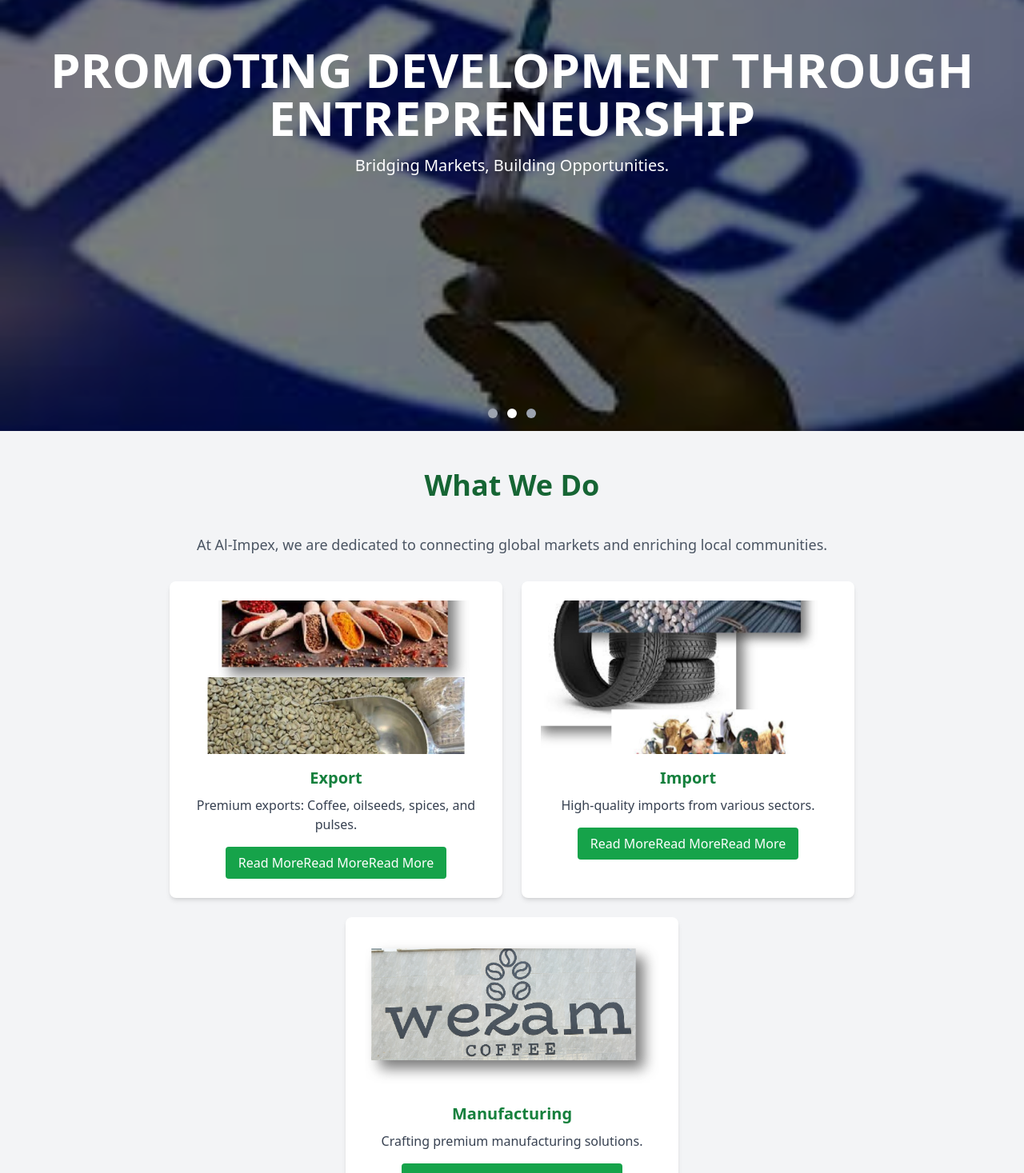
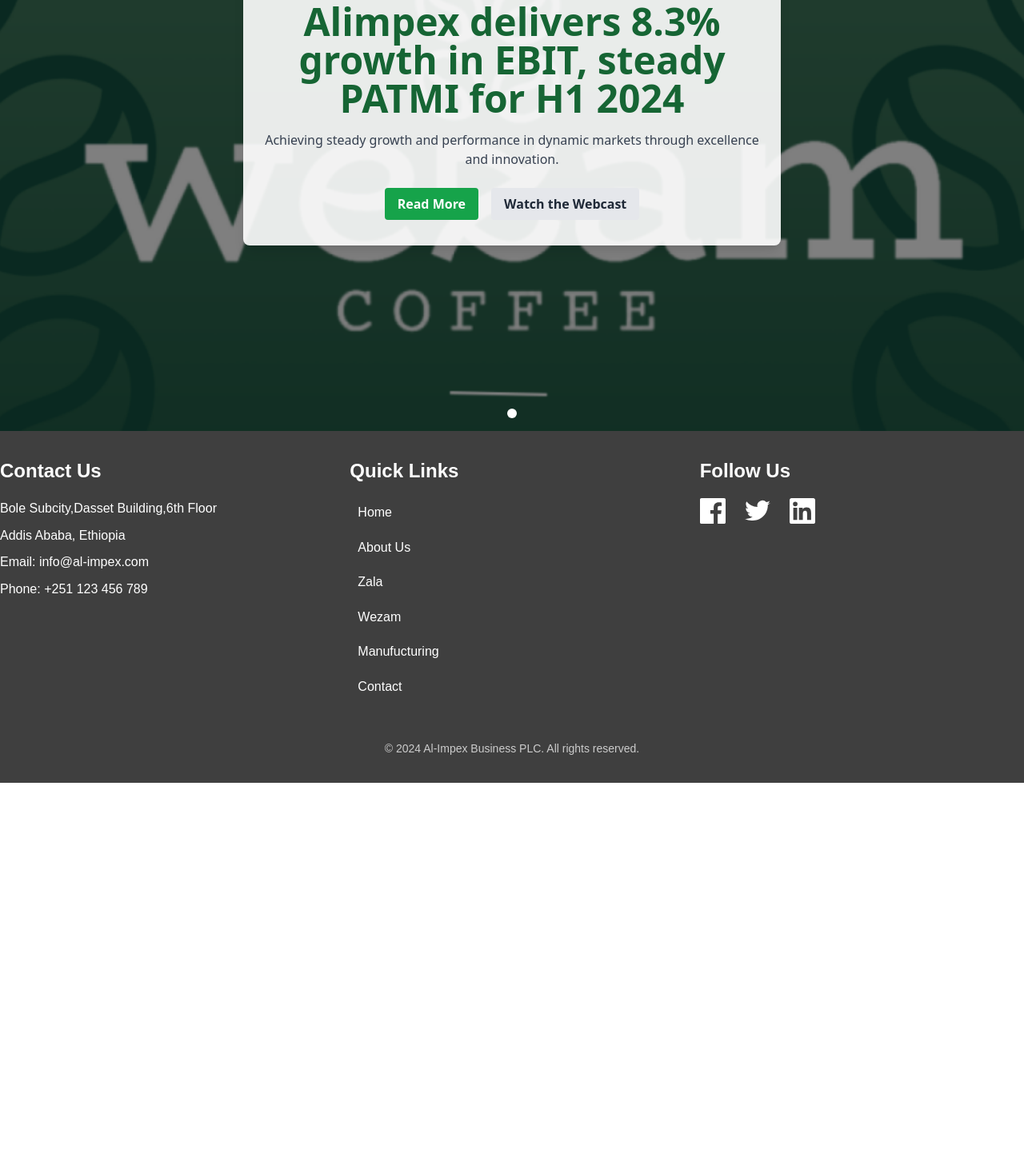
Before and after one commit to TsionFitsum/Al-Im-website, a React (Create React App) app: page / in a window 1280 px wide. Shown: the part 425-1892 px from the top of the page at 80% size. After the commit the page ends 1404 px from the top, so only its background shows below. Built offline with nearby package versions, Linux system fonts and the light colour scheme.

Commit message:
committttee

```diff
--- a/src/Components/Pages/Home.js
+++ b/src/Components/Pages/Home.js
@@ -1,42 +1,22 @@
 import React, { useState, useEffect } from 'react';
-
 import image3 from '../logo/Wezzam.png';
 
-import image7 from '../logo/medicine.jpeg';
-
-
-import image11 from '../logo/Wezam.png';
-import brand1 from '../logo/amce.jpeg';
-import importt from '../logo/import.jpg';
-import exportt from '../logo/export.jpg';
-import logo from '../logo/al-impexLogo.jpg';
-
 const Home = () => {
-  const images = [image3, image7, image11];
+  const images = [image3];
   const [currentImageIndex, setCurrentImageIndex] = useState(0);
-
-  const [showMoreCard1, setShowMoreCard1] = useState(false);
-  const [showMoreCard2, setShowMoreCard2] = useState(false);
-  const [showMoreCard3, setShowMoreCard3] = useState(false);
 
   useEffect(() => {
     const interval = setInterval(() => {
       setCurrentImageIndex((prevIndex) => (prevIndex + 1) % images.length);
-    }, 3000);
+    }, 5000);
     return () => clearInterval(interval);
   }, []);
-
-  const handleReadMore = (card) => {
-    if (card === 1) setShowMoreCard1(!showMoreCard1);
-    if (card === 2) setShowMoreCard2(!showMoreCard2);
-    if (card === 3) setShowMoreCard3(!showMoreCard3);
-  };
 
   return (
     <div className="overflow-hidden">
       {/* Hero Section */}
-      <div className="relative flex items-center justify-center h-screen">
-        {/* Background Images */}
+      <div className="relative flex items-center justify-center h-screen bg-gray-50">
+        {/* Background Image Slider */}
         <div className="absolute inset-0 w-full h-full">
           {images.map((image, index) => (
             <div
@@ -45,21 +25,29 @@
                 currentImageIndex === index ? 'opacity-100' : 'opacity-0'
               }`}
               style={{ backgroundImage: `url(${image})` }}
-            />
+            ></div>
           ))}
         </div>
 
         {/* Overlay */}
         <div className="absolute inset-0 bg-black bg-opacity-50"></div>
 
-        {/* Hero Text */}
-        <div className="relative text-center text-white px-4">
-          <h1 className="text-4xl md:text-6xl font-bold leading-tight">
-            PROMOTING DEVELOPMENT THROUGH ENTREPRENEURSHIP
+        {/* Hero Content */}
+        <div className="relative z-10 px-6 py-8 bg-white bg-opacity-90 max-w-2xl rounded-lg shadow-lg text-center">
+          <h1 className="text-3xl md:text-5xl font-bold text-green-800 leading-tight mb-4">
+            Alimpex delivers 8.3% growth in EBIT, steady PATMI for H1 2024
           </h1>
-          <p className="mt-4 text-lg md:text-xl max-w-2xl mx-auto">
-            Bridging Markets, Building Opportunities.
+          <p className="text-gray-700 mb-6">
+            Achieving steady growth and performance in dynamic markets through excellence and innovation.
           </p>
+          <div className="flex justify-center gap-4">
+            <button className="bg-green-600 text-white font-bold py-2 px-4 rounded hover:bg-green-700">
+              Read More
+            </button>
+            <button className="bg-gray-200 text-gray-800 font-bold py-2 px-4 rounded hover:bg-gray-300">
+              Watch the Webcast
+            </button>
+          </div>
         </div>
 
         {/* Navigation Dots */}
@@ -75,49 +63,6 @@
           ))}
         </div>
       </div>
-
-      {/* What We Do Section */}
-      <div className="bg-gray-100 py-12">
-        <div className="container mx-auto px-4 text-center">
-          <h2 className="text-4xl font-bold mb-10 text-green-800">What We Do</h2>
-          <p className="text-lg text-gray-600 mb-8">
-            At Al-Impex, we are dedicated to connecting global markets and enriching local communities.
-          </p>
-          <div className="flex flex-wrap justify-center gap-6">
-            {[
-              { img: exportt, title: 'Export', desc: 'Premium exports: Coffee, oilseeds, spices, and pulses.' },
-              { img: importt, title: 'Import', desc: 'High-quality imports from various sectors.' },
-              { img: image11, title: 'Manufacturing', desc: 'Crafting premium manufacturing solutions.' },
-            ].map((card, index) => (
-              <div key={index} className="w-full md:w-1/3 bg-white rounded-lg shadow-md p-6">
-                <img src={card.img} alt={card.title} className="w-full h-48 object-cover mb-4" />
-                <h3 className="text-xl font-bold text-green-700 mb-2">{card.title}</h3>
-                <p className="text-gray-700">{card.desc}</p>
-                <button
-                  onClick={() => handleReadMore(index + 1)}
-                  className="mt-4 bg-green-600 text-white py-2 px-4 rounded hover:bg-green-700"
-                >
-                  {index === 0 && showMoreCard1 ? 'Read Less' : 'Read More'}
-                  {index === 1 && showMoreCard2 ? 'Read Less' : 'Read More'}
-                  {index === 2 && showMoreCard3 ? 'Read Less' : 'Read More'}
-                </button>
-              </div>
-            ))}
-          </div>
-        </div>
-      </div>
-
-      {/* Brands Section */}
-      <div className="bg-gray-50 py-10">
-        <div className="container mx-auto text-center">
-          <h3 className="text-2xl font-bold text-green-700 mb-4">Brands We Work With</h3>
-          <div className="flex flex-wrap justify-center gap-4">
-            {[logo, brand1, image7, image11].map((src, index) => (
-              <img key={index} src={src} alt={`brand-${index}`} className="h-16" />
-            ))}
-          </div>
-        </div>
-      </div>
     </div>
   );
 };
```
